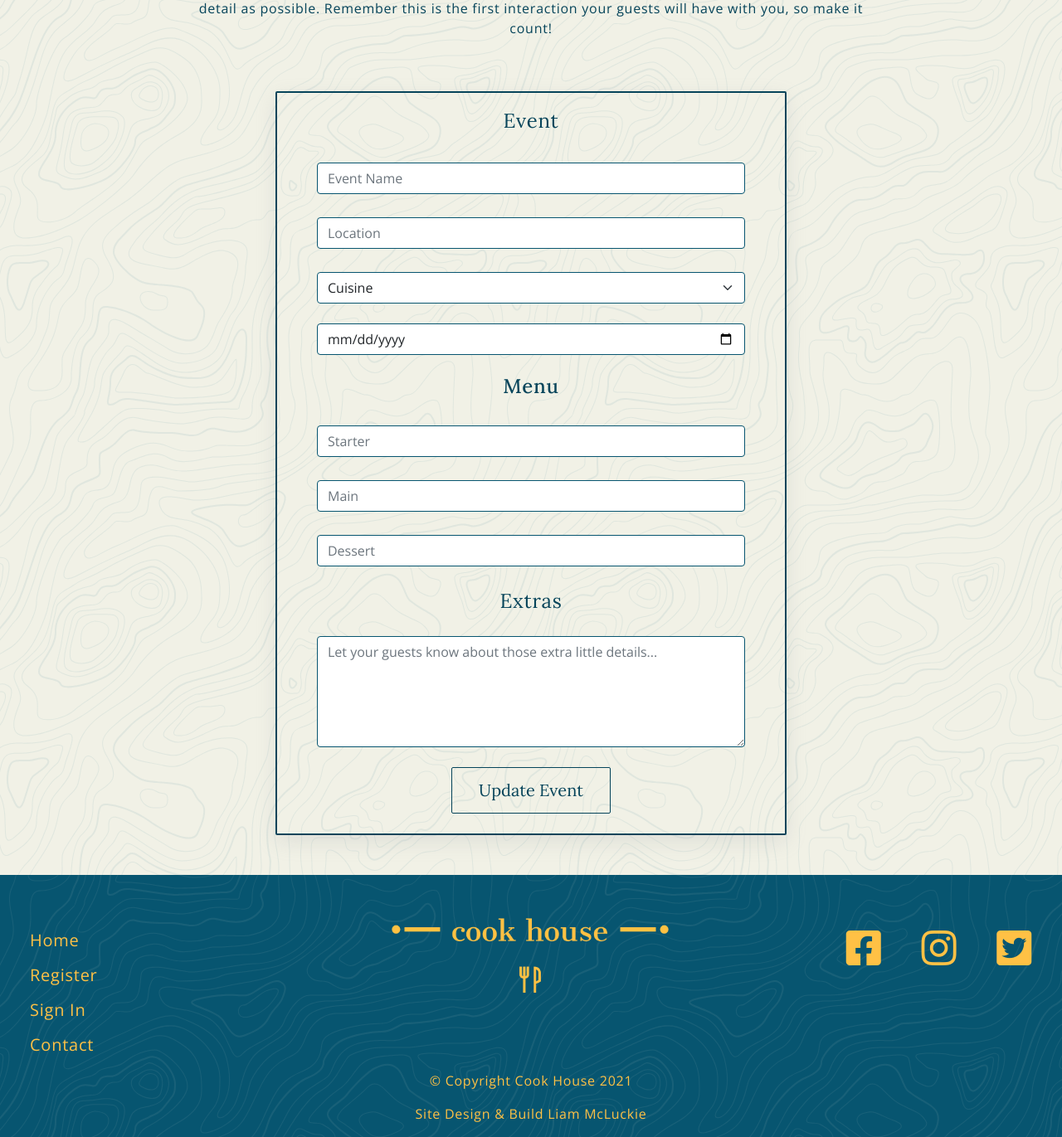
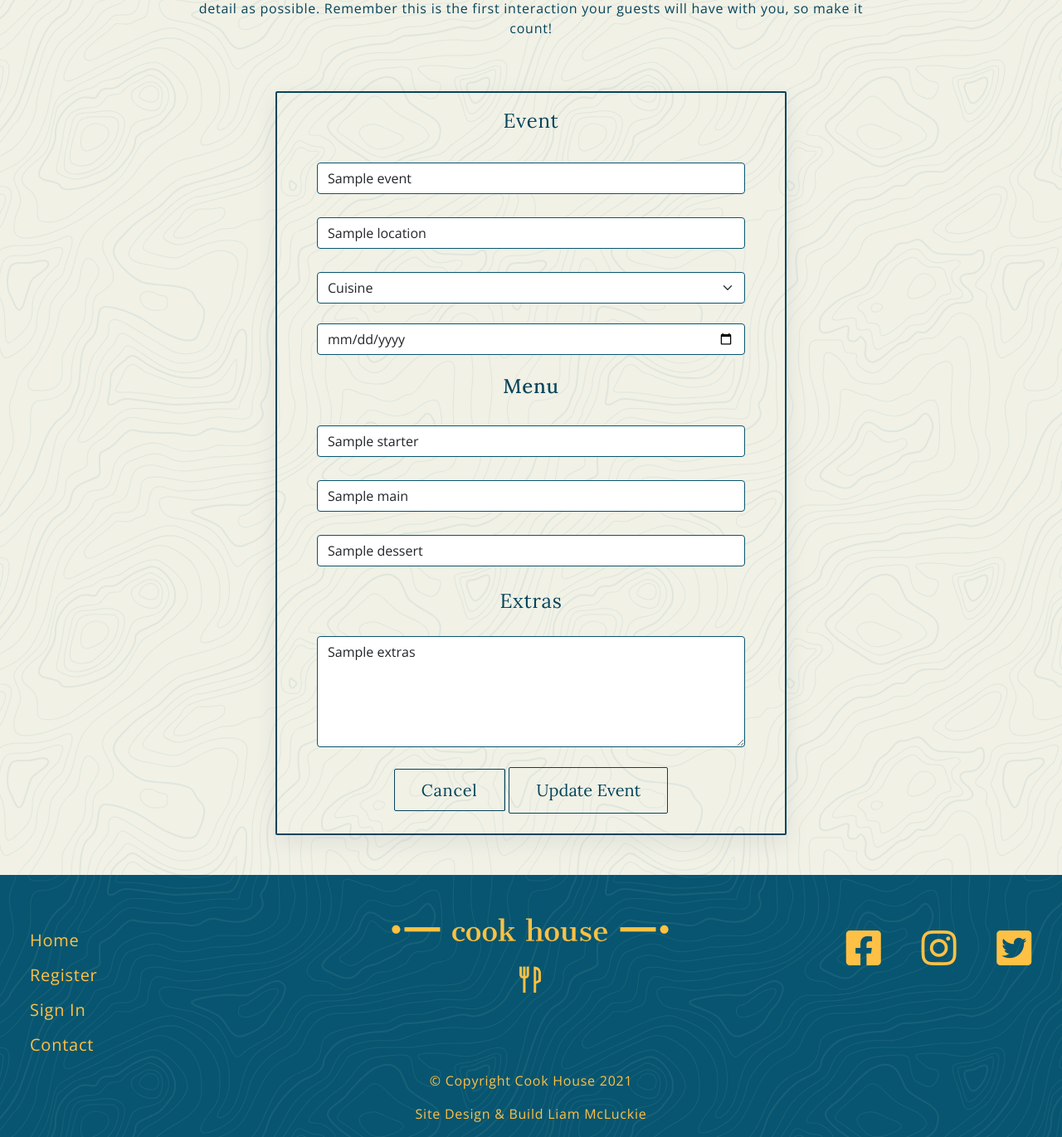
Before and after one commit to liammcluckie/Cook-House, a Flask app: template templates/edit-event.html in a window 1280 px wide. Shown: the part 381-1752 px from the top of the page at 83% size. Run offline with Flask 2, Linux system fonts and the light colour scheme; the template is opened without the code that fills it: most values are stand-ins (such as "Sample title", 1, 10 or a date in 2020); some libraries are stand-ins or nearby versions.

Commit message:
Populate edit form with correct db content

```diff
--- a/templates/edit-event.html
+++ b/templates/edit-event.html
@@ -45,41 +45,48 @@
                         <legend class="text-center mt-3">Event</legend>
                         <div class="mb-1 mt-5">
                             <label for="event_name" class="form-label"></label>
-                            <input type="text" class="form-control" id="event_name" name="event_name" placeholder="Event Name" required>
+                            <input type="text" value="{{ event.event_name }}" class="form-control" id="event_name" name="event_name" placeholder="Event Name" required>
                         </div>
                         <div class="mb-1">
                             <label for="location" class="form-label"></label>
-                            <input type="text" class="form-control" id="location" name="location" placeholder="Location" required>
+                            <input type="text" value="{{ event.location }}" class="form-control" id="location" name="location" placeholder="Location" required>
                         </div>
                         <div class="mb-4">
                             <label for="category_name" class="form-label"></label>
                             <select class="form-select" aria-label="Cuisine select options" id="category_name" name="category_name" required>
-                                <option selected >Cuisine</option>
+                                <option>Cuisine</option>
                                 {% for category in categories %}
-                                    <option value="{{ category.category_name }}">{{ category.category_name }}</option>
+                                    {% if category.category_name == event.category_name %}
+                                        <option value="{{ category.category_name }}" selected>{{ category.category_name }}</option>
+                                    {% else %}
+                                        <option value="{{ category.category_name }}">{{ category.category_name }}</option>
+                                    {% endif %}
                                 {% endfor %}
                             </select>
                             <label for="date" class="form-label"></label>
-                            <input type="date" class="form-control" id="date" name="date" required>
+                            <input type="date" value="{{ event.date }}" class="form-control" id="date" name="date" required>
                         </div>
                         <div class="mb-1">
                             <h3 class="text-center event-form-menu-title">Menu</h3>
                             <label for="starter" class="form-label"></label>
-                            <input type="text" class="form-control" id="starter" name="starter" placeholder="Starter">
+                            <input type="text" value="{{ event.starter }}" class="form-control" id="starter" name="starter" placeholder="Starter">
                         </div>
                         <div class="mb-1">
                             <label for="main" class="form-label"></label>
-                            <input type="text" class="form-control" id="main" placeholder="Main" name="main" required>
+                            <input type="text" value="{{ event.main }}" class="form-control" id="main" placeholder="Main" name="main" required>
                         </div>
                         <div class="mb-4">
                             <label for="dessert" class="form-label"></label>
-                            <input type="text" class="form-control" id="dessert" placeholder="Dessert" name="dessert">
+                            <input type="text" value="{{ event.dessert }}" class="form-control" id="dessert" placeholder="Dessert" name="dessert">
                         </div>
                         <div class="mb-4 text-center event-message">
                             <label for="extras" class="form-label event-message-title">Extras</label>
-                            <textarea type="text" class="form-control" id="extras" name="extras" placeholder="Let your guests know about those extra little details..." rows="5"></textarea>
+                            <textarea type="text" class="form-control" id="extras" name="extras" placeholder="Let your guests know about those extra little details..." rows="5">
+                                {{- event.extras -}}
+                            </textarea>
                         </div>
                         <div class="mb-4 text-center">
+                            <a href="{{ url_for('home') }}" class="button button--alt">Cancel</a>
                             <button type="submit" class="button button--alt">Update Event</button>
                         </div>
                     </form>
```
